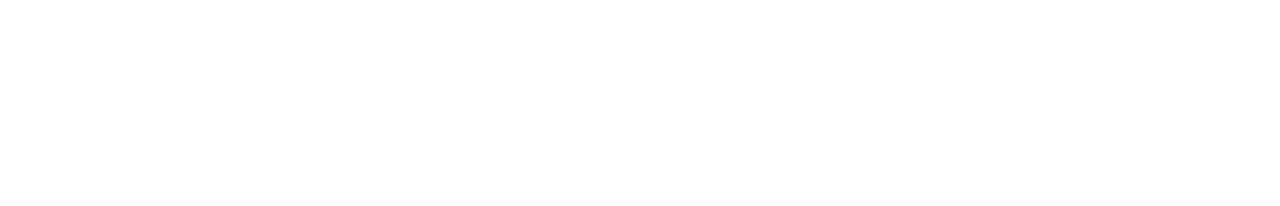
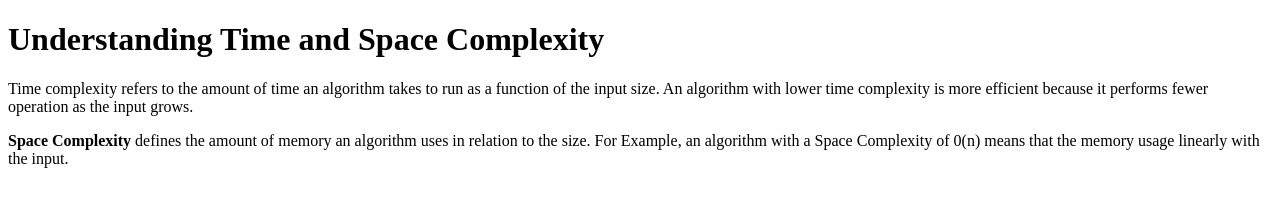
Before and after one commit to acciojob/time-and-space-complexity-Kshitiz-Here, a website: page main.html in a window 1280 px wide. Drawn offline with Linux system fonts and the light colour scheme.

Commit message:
created a submission

```diff
--- a/main.html
+++ b/main.html
@@ -3,10 +3,18 @@
 <html>
 
 <head>
+	<title>Time and Space Complexity</title>
 	<link rel="stylesheet" href="styles.css">
 </head>
 
 <body>
+	<h1>Understanding Time and Space Complexity</h1>
+	<p>Time complexity refers to the amount of time an algorithm takes to run as a function of the input size.
+	   An algorithm with lower time complexity is more efficient because it performs fewer operation as the input grows.</p>
+	<p>
+		<b>Space Complexity</b> defines the amount of memory an algorithm uses in relation to the size.
+		For Example, an algorithm with a Space Complexity of 0(n) means that the memory usage linearly with the input.
+	</p>
 	<!-- the entire body must be written by student -->
     <script type="text/javascript" src="./script.js">
 </script>
```
